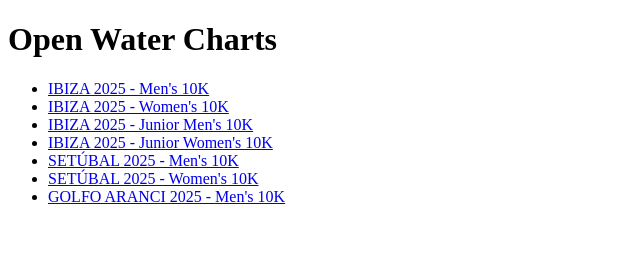
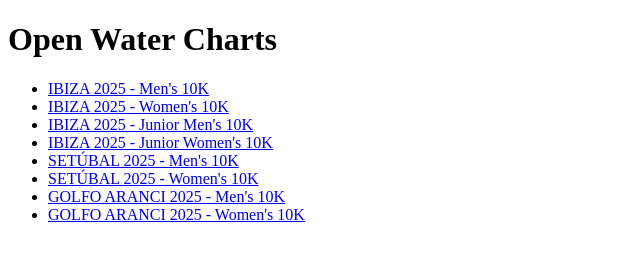
Before and after one commit to open-water-charts/oo, a plain HTML site: page index.html in a window 1280 px wide. Shown: the whole page, without its empty margins (0-640 px from the left). Drawn offline with Linux system fonts and the light colour scheme.

Commit message:
Update index.html

```diff
--- a/index.html
+++ b/index.html
@@ -10,6 +10,7 @@
     <li><a href="https://open-water-charts.github.io/oo/oo-setubal-m-10k.html">SETÚBAL 2025 - Men's 10K</a></li>
     <li><a href="https://open-water-charts.github.io/oo/oo-setubal-f-10k.html">SETÚBAL 2025 - Women's 10K</a></li>
     <li><a href="https://open-water-charts.github.io/oo/oo-aranci-m-10k.html">GOLFO ARANCI 2025 - Men's 10K</a></li>
+    <li><a href="https://open-water-charts.github.io/oo/oo-aranci-w-10k.html">GOLFO ARANCI 2025 - Women's 10K</a></li>
   </ul>
 </body>
 </html>
```
